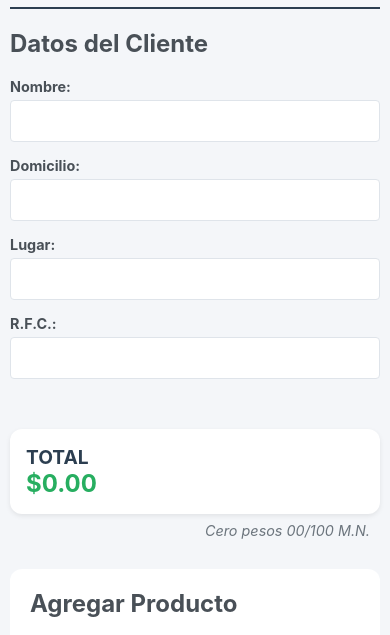
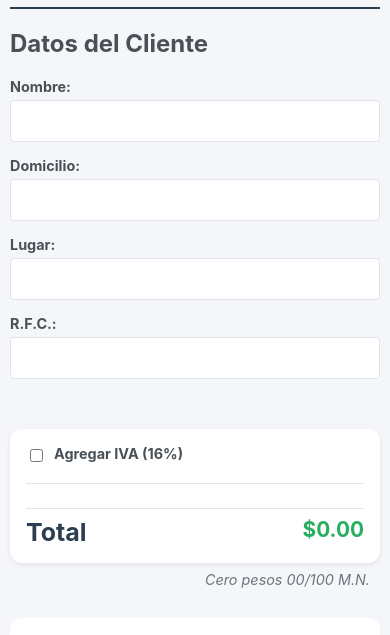
Before and after one commit to nottechguy/madereria-diaz, a plain HTML site: page cotizador.html in a window 390 px wide. Shown: the part 171-806 px from the top of the page. Drawn offline with nearby package versions, Linux system fonts and the light colour scheme.

Commit message:
Fixed IVA on cotizador.html

```diff
--- a/cotizador-script.js
+++ b/cotizador-script.js
@@ -7,7 +7,7 @@ document.addEventListener('DOMContentLoaded', function() {
     var quoteItems = [];
     var get = function(id) { return document.getElementById(id); };
 
-    // ===== FUNCIONES PRINCIPALES =====
+    // ===== FUNCIONES AUXILIARES =====
     var formatCurrency = function(amount) {
         var formattedAmount = parseFloat(amount || 0).toLocaleString('es-MX', {
             minimumFractionDigits: 2,
@@ -74,6 +74,7 @@ document.addEventListener('DOMContentLoaded', function() {
         var resultado = enteroLetras.trim() + " pesos" + parteDecimal;
         return resultado.charAt(0).toUpperCase() + resultado.slice(1);
     }
+
     var loadProductsFromLocalStorage = function() {
         var stored = localStorage.getItem('madereria_products');
         products = stored && JSON.parse(stored).length > 0 ? JSON.parse(stored) : initialProducts;
@@ -84,23 +85,18 @@ document.addEventListener('DOMContentLoaded', function() {
         renderMaterialList();
         renderPdfTable();
         renderProductSelector();
-        var accionesFinales = document.querySelector('.acciones-finales');
-        if (quoteItems.length > 0) {
-            accionesFinales.classList.remove('hidden');
-        } else {
-            accionesFinales.classList.add('hidden');
-        }
     };
 
     var renderMaterialList = function() {
         var listContainer = get('cotizacion-list');
         listContainer.innerHTML = '';
-        var total = 0;
+        var subtotal = 0;
         quoteItems.forEach(function(item) {
             var product = products.find(function(p) { return p.id == item.id; });
             if (!product) return;
-            var subtotal = item.quantity * product.price;
-            total += subtotal;
+            var itemSubtotal = item.quantity * product.price;
+            subtotal += itemSubtotal;
+
             var listItem = document.createElement('div');
             listItem.className = 'list-item';
             listItem.dataset.id = item.id;
@@ -112,7 +108,7 @@ document.addEventListener('DOMContentLoaded', function() {
                             Cantidad: <input type="number" value="${item.quantity}" min="1" class="cantidad-input-list"> @ ${formatCurrency(product.price)}
                         </span>
                     </div>
-                    <div class="item-subtotal">${formatCurrency(subtotal)}</div>
+                    <div class="item-subtotal">${formatCurrency(itemSubtotal)}</div>
                 </div>
                 <div class="item-actions">
                     <button class="btn-delete-item" title="Quitar producto">
@@ -121,8 +117,31 @@ document.addEventListener('DOMContentLoaded', function() {
                 </div>`;
             listContainer.appendChild(listItem);
         });
-        get('total-cotizacion-list').textContent = formatCurrency(total);
+
+        var ivaCheckbox = get('iva-checkbox');
+        var breakdownContainer = get('totals-breakdown');
+        var iva = 0;
+        var total = subtotal;
+
+        if (ivaCheckbox.checked) {
+            iva = subtotal * 0.16;
+            total = subtotal + iva;
+            breakdownContainer.innerHTML = `
+                <div class="total-line"><span>Subtotal</span><span>${formatCurrency(subtotal)}</span></div>
+                <div class="total-line"><span>IVA (16%)</span><span>${formatCurrency(iva)}</span></div>
+                <div class="total-line grand-total"><span>Total</span><span>${formatCurrency(total)}</span></div>`;
+        } else {
+            breakdownContainer.innerHTML = `<div class="total-line grand-total"><span>Total</span><span>${formatCurrency(total)}</span></div>`;
+        }
+
         get('total-en-letra').textContent = numeroALetras(total);
+
+        var accionesFinales = document.querySelector('.acciones-finales');
+        if (quoteItems.length > 0) {
+            accionesFinales.classList.remove('hidden');
+        } else {
+            accionesFinales.classList.add('hidden');
+        }
     };
 
     var renderPdfTable = function() {
@@ -134,29 +153,24 @@ document.addEventListener('DOMContentLoaded', function() {
         products.forEach(function(p) { select.innerHTML += `<option value="${p.id}">${p.name} - ${formatCurrency(p.price)}</option>`; });
     };
 
+    // ===== EVENT LISTENERS =====
     get('cotizacion-list').addEventListener('input', function(e) {
         if (e.target.classList.contains('cantidad-input-list')) {
             var listItem = e.target.closest('.list-item');
             if (!listItem) return;
-
             var id = listItem.dataset.id;
             var newQuantity = parseInt(e.target.value, 10) || 0;
-
-            // 1. Actualiza los datos en el array
             var item = quoteItems.find(function(q) { return q.id == id; });
             var product = products.find(function(p) { return p.id == id; });
-
             if (!item || !product) return;
             item.quantity = newQuantity;
 
-            // 2. Actualiza solo el subtotal de la fila actual, sin redibujar todo
             var itemSubtotal = item.quantity * product.price;
             var subtotalElement = listItem.querySelector('.item-subtotal');
             if (subtotalElement) {
                 subtotalElement.textContent = formatCurrency(itemSubtotal);
             }
 
-            // 3. Recalcula y actualiza el desglose de totales
             var subtotal = 0;
             quoteItems.forEach(function(quoteItem) {
                 var associatedProduct = products.find(function(p) { return p.id == quoteItem.id; });
@@ -167,28 +181,20 @@ document.addEventListener('DOMContentLoaded', function() {
 
             var ivaCheckbox = get('iva-checkbox');
             var breakdownContainer = get('totals-breakdown');
-            var iva = 0;
             var total = subtotal;
 
             if (ivaCheckbox.checked) {
-                iva = subtotal * 0.16;
+                var iva = subtotal * 0.16;
                 total = subtotal + iva;
                 breakdownContainer.innerHTML = `
                     <div class="total-line"><span>Subtotal</span><span>${formatCurrency(subtotal)}</span></div>
                     <div class="total-line"><span>IVA (16%)</span><span>${formatCurrency(iva)}</span></div>
-                    <div class="total-line grand-total"><span>Total</span><span>${formatCurrency(total)}</span></div>
-                `;
+                    <div class="total-line grand-total"><span>Total</span><span>${formatCurrency(total)}</span></div>`;
             } else {
-                breakdownContainer.innerHTML = `
-                    <div class="total-line grand-total"><span>Total</span><span>${formatCurrency(total)}</span></div>
-                `;
+                breakdownContainer.innerHTML = `<div class="total-line grand-total"><span>Total</span><span>${formatCurrency(total)}</span></div>`;
             }
             get('total-en-letra').textContent = numeroALetras(total);
-
-            // 4. Mantiene la tabla oculta del PDF sincronizada (esto es seguro)
-            // Esta función no la tenemos, pero la lógica se puede añadir si es necesaria.
-            // Por ahora, el PDF se genera al hacer clic en el botón, por lo que no es
-            // necesario actualizar la tabla PDF en tiempo real.
+            renderPdfTable();
         }
     });
 
@@ -216,6 +222,8 @@ document.addEventListener('DOMContentLoaded', function() {
             renderViews();
         }
     });
+
+    get('iva-checkbox').addEventListener('change', renderViews);
 
     get('btn-exportar-pdf').addEventListener('click', async function() {
         function loadImageAsDataURL(url) {
--- a/cotizador-style.css
+++ b/cotizador-style.css
@@ -115,6 +115,7 @@ button { padding: 10px 15px; border: none; border-radius: 8px; cursor: pointer;
     gap: 8px;
     padding-bottom: 16px;
     margin-bottom: 16px;
+    border-bottom: 1px solid var(--border-color);
     font-weight: normal;
 }
 .iva-toggle label {
@@ -122,6 +123,7 @@ button { padding: 10px 15px; border: none; border-radius: 8px; cursor: pointer;
 }
 
 .totals-breakdown {
+    display: flex;
     flex-direction: column;
     gap: 8px;
     width: 100%;
--- a/cotizador.html
+++ b/cotizador.html
@@ -34,11 +34,13 @@
         </section>
 
         <div id="cotizacion-list-container">
-            <div id="cotizacion-list" class="material-list">
+            <div id="cotizacion-list" class="material-list"></div>
+            <div class="total-container">
+                <div class="iva-toggle">
+                    <input type="checkbox" id="iva-checkbox">
+                    <label for="iva-checkbox">Agregar IVA (16%)</label>
                 </div>
-            <div class="total-container">
-                <span>TOTAL</span>
-                <span id="total-cotizacion-list">$0.00</span>
+                <div id="totals-breakdown" class="totals-breakdown"></div>
             </div>
             <div id="total-en-letra" class="total-en-letra-container"></div>
         </div>
```
